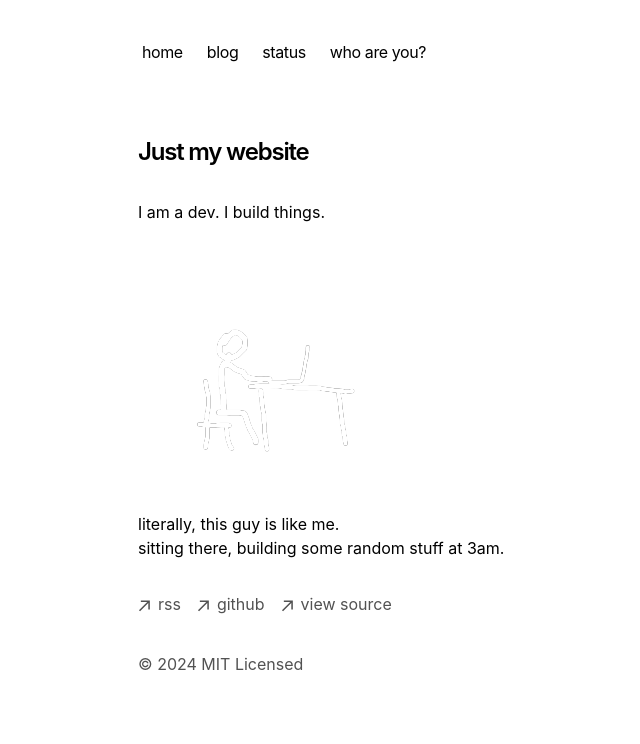
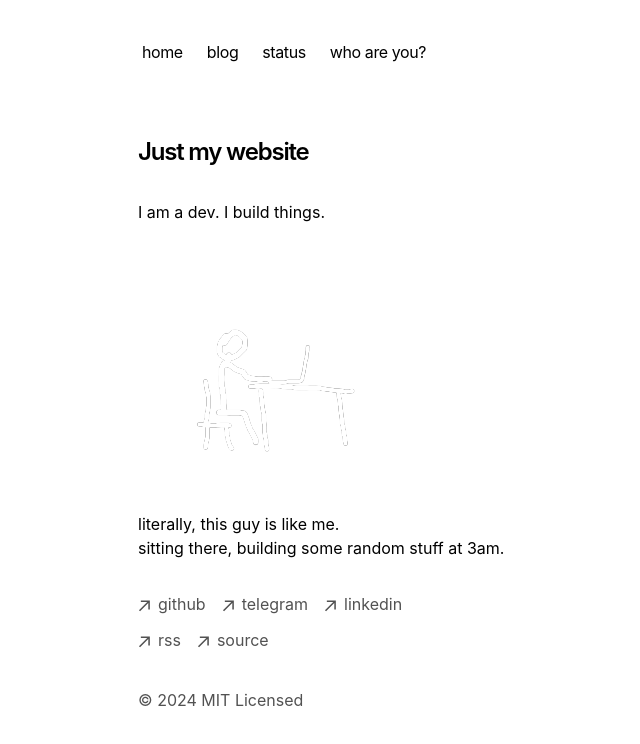
Before and after one commit to abzy128/abzy-kz, a Next.js app: page / in a window 1280 px wide. Shown: the top 744 px of the page, without its empty margins (214-854 px from the left). Built offline with nearby package versions, Linux system fonts and the light colour scheme.

Commit message:
Add telegram and linkedin links

```diff
--- a/app/components/footer.tsx
+++ b/app/components/footer.tsx
@@ -5,14 +5,13 @@ function ArrowIcon() {
       height="12"
       viewBox="0 0 12 12"
       fill="none"
-      xmlns="http://www.w3.org/2000/svg"
-    >
+      xmlns="http://www.w3.org/2000/svg">
       <path
         d="M2.07102 11.3494L0.963068 10.2415L9.2017 1.98864H2.83807L2.85227 0.454545H11.8438V9.46023H10.2955L10.3097 3.09659L2.07102 11.3494Z"
         fill="currentColor"
       />
     </svg>
-  )
+  );
 }
 
 export default function Footer() {
@@ -24,8 +23,39 @@ export default function Footer() {
             className="flex items-center transition-all hover:text-neutral-800 dark:hover:text-neutral-100"
             rel="noopener noreferrer"
             target="_blank"
-            href="/rss"
-          >
+            href="https://github.com/abzy128">
+            <ArrowIcon />
+            <p className="ml-2 h-7">github</p>
+          </a>
+        </li>
+        <li>
+          <a
+            className="flex items-center transition-all hover:text-neutral-800 dark:hover:text-neutral-100"
+            rel="noopener noreferrer"
+            target="_blank"
+            href="https://t.me/abzal_orazbek">
+            <ArrowIcon />
+            <p className="ml-2 h-7">telegram</p>
+          </a>
+        </li>
+        <li>
+          <a
+            className="flex items-center transition-all hover:text-neutral-800 dark:hover:text-neutral-100"
+            rel="noopener noreferrer"
+            target="_blank"
+            href="https://linkedin.com/in/abzal-orazbek/">
+            <ArrowIcon />
+            <p className="ml-2 h-7">linkedin</p>
+          </a>
+        </li>
+      </ul>
+      <ul className="font-sm mt-2 flex flex-col space-x-0 space-y-2 text-neutral-600 md:flex-row md:space-x-4 md:space-y-0 dark:text-neutral-300">
+        <li>
+          <a
+            className="flex items-center transition-all hover:text-neutral-800 dark:hover:text-neutral-100"
+            rel="noopener noreferrer"
+            target="_blank"
+            href="/rss">
             <ArrowIcon />
             <p className="ml-2 h-7">rss</p>
           </a>
@@ -35,21 +65,9 @@ export default function Footer() {
             className="flex items-center transition-all hover:text-neutral-800 dark:hover:text-neutral-100"
             rel="noopener noreferrer"
             target="_blank"
-            href="https://github.com/abzy128"
-          >
+            href="https://github.com/abzy128/abzy-kz">
             <ArrowIcon />
-            <p className="ml-2 h-7">github</p>
-          </a>
-        </li>
-        <li>
-          <a
-            className="flex items-center transition-all hover:text-neutral-800 dark:hover:text-neutral-100"
-            rel="noopener noreferrer"
-            target="_blank"
-            href="https://github.com/abzy128/abzy-kz"
-          >
-            <ArrowIcon />
-            <p className="ml-2 h-7">view source</p>
+            <p className="ml-2 h-7">source</p>
           </a>
         </li>
       </ul>
@@ -57,5 +75,5 @@ export default function Footer() {
         © {new Date().getFullYear()} MIT Licensed
       </p>
     </footer>
-  )
+  );
 }
```
